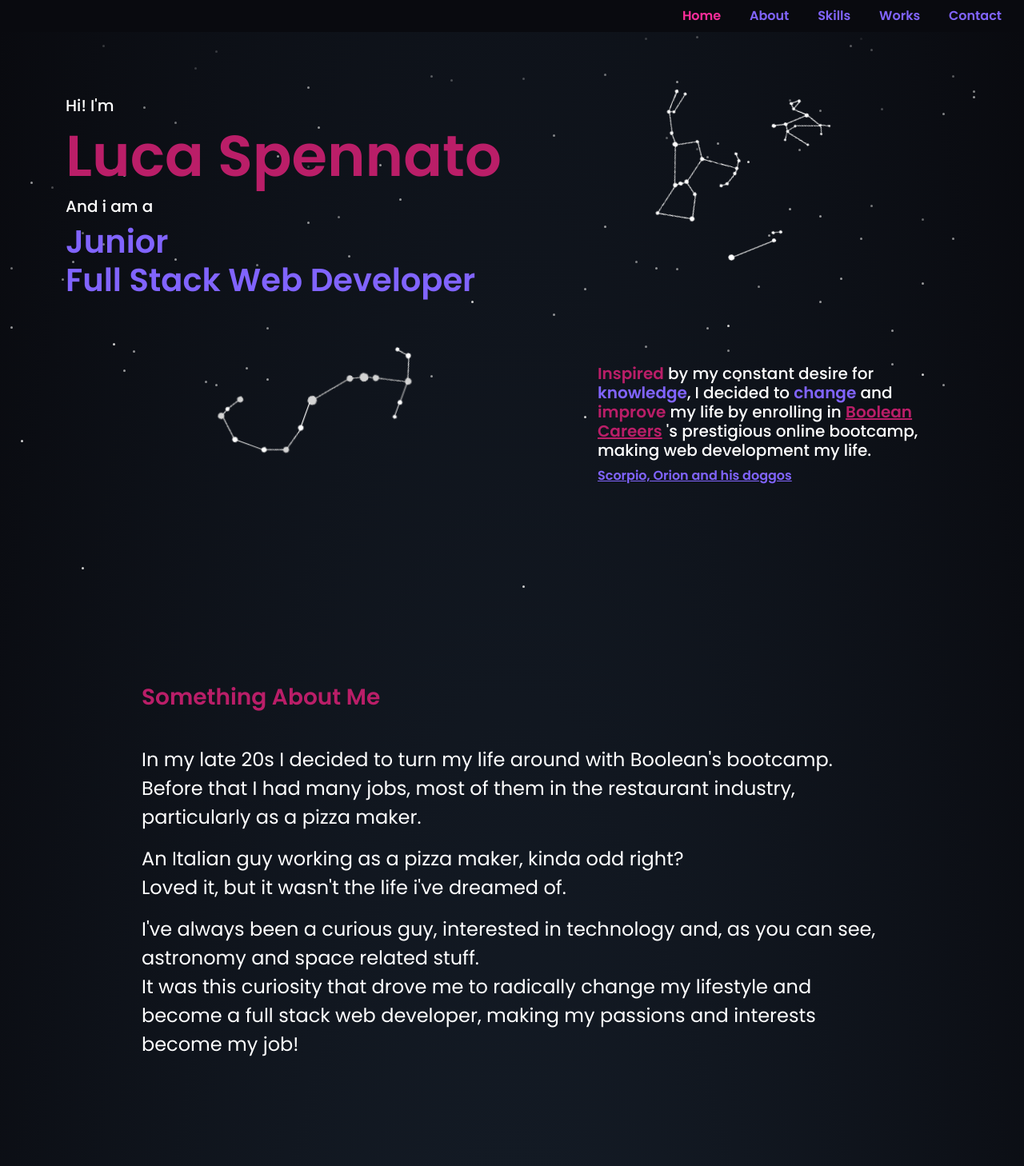
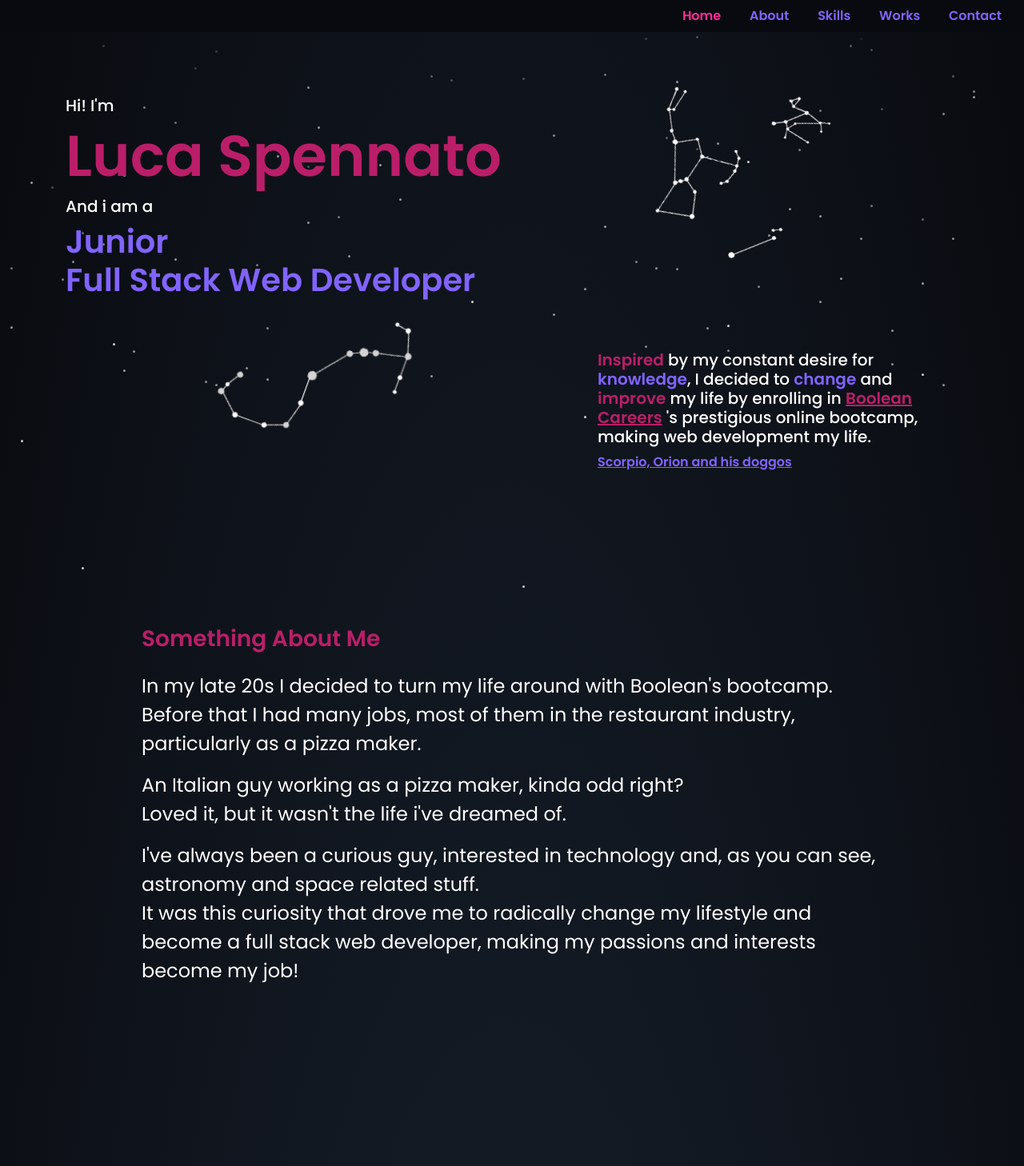
Before and after one commit to LucaSpennato/Luca-Spennato, a Vue app: page / in a window 1280 px wide. Shown: the top 1458 px of the page at 80% size. Built offline with nearby package versions, Linux system fonts and the light colour scheme.

Commit message:
media fix

```diff
--- a/src/components/mainComponents/AboutSection.vue
+++ b/src/components/mainComponents/AboutSection.vue
@@ -35,9 +35,13 @@ export default {
 
 <style lang="scss" scoped>
 
-  #about{
-    min-height: 80vh;
+@media screen and (max-width: 575.98px) {
+    #about{
+      min-height: 80vh;
+    }
   }
 
 
+
+
 </style>
--- a/src/components/mainComponents/PresentationSection.vue
+++ b/src/components/mainComponents/PresentationSection.vue
@@ -50,7 +50,9 @@ export default {
 <style lang="scss" scoped>
 
     #presentation{
-        min-height: 75vh;
+        @media screen and (max-width: 575.98px) {
+            min-height: 85vh;
+        }
 
         .img-container{
             transform: rotate(20deg);
--- a/src/components/mainComponents/ReachMeSection.vue
+++ b/src/components/mainComponents/ReachMeSection.vue
@@ -73,7 +73,9 @@ export default {
 @import '../../scss/partials/variables';
 
     #reachMe{
-        min-height: 80vh;
+        @media screen and (max-width: 575.98px) {
+            min-height: 80vh;
+        }
 
         button{
             font-weight: bold;
--- a/src/components/mainComponents/SkillsSection.vue
+++ b/src/components/mainComponents/SkillsSection.vue
@@ -140,7 +140,10 @@ export default {
   @import '../../scss/partials/_variables.scss';
 
   #skills{
-    min-height: 80vh;
+    @media screen and (max-width: 575.98px) {
+      min-height: 80vh;
+    }
+
     #selection{
       text-transform: capitalize;
       border: 1px solid #fff;
--- a/src/components/mainComponents/WorksSection.vue
+++ b/src/components/mainComponents/WorksSection.vue
@@ -234,7 +234,10 @@ export default {
 
   #works{
     position: relative;
-    min-height: 100vh;
+
+    @media screen and (max-width: 575.98px) {
+      min-height: 100vh;
+    }
     .btns-field{
       display: flex;
       justify-content: space-between;
```
